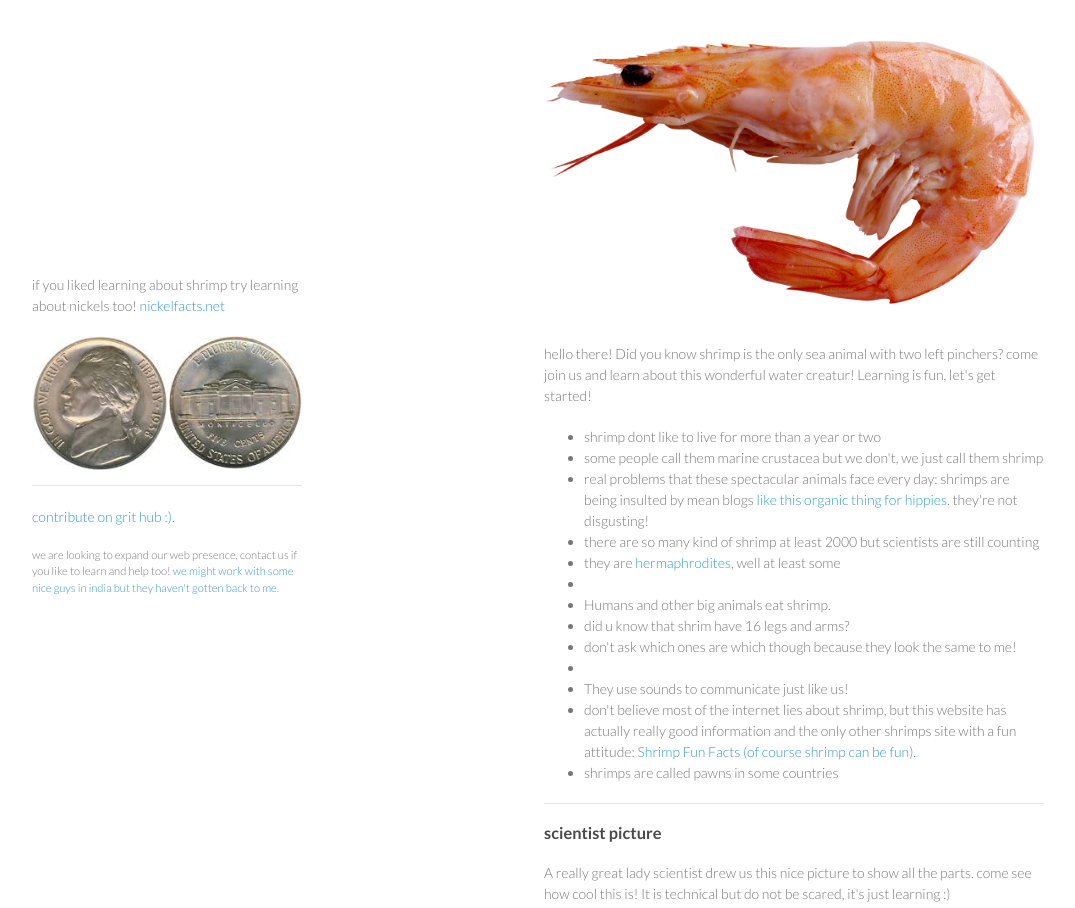
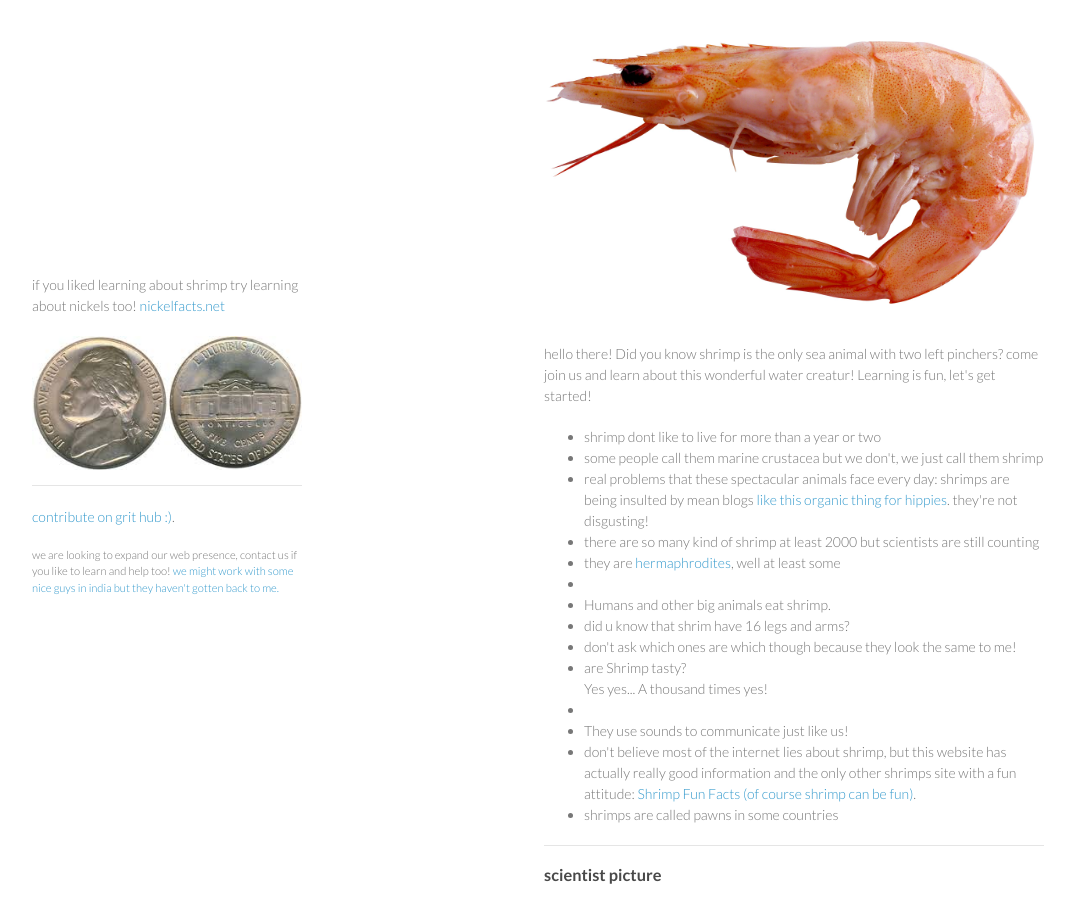
Before and after one commit to mjacobs/shrimpfacts.info, a plain HTML site: page index.html in a window 1280 px wide. Shown: the part 133-1041 px from the top of the page, without its empty margins (26-1101 px from the left). Drawn offline with Linux system fonts and the light colour scheme.

Commit message:
Added shrimp tasty fact

```diff
--- a/index.html
+++ b/index.html
@@ -43,6 +43,7 @@ well at least some<li>
 <li>Humans and other big animals eat shrimp.</li>
 <li> did u know that shrim have 16 legs and arms?</li>
 <li>don't ask which ones are which though because they look the same to me!</li>
+<li>are Shrimp tasty?<br /> Yes yes... A thousand times yes!</li>
 <li></li>
 <li>They use sounds to communicate just like us!</li>
 <li>
```
